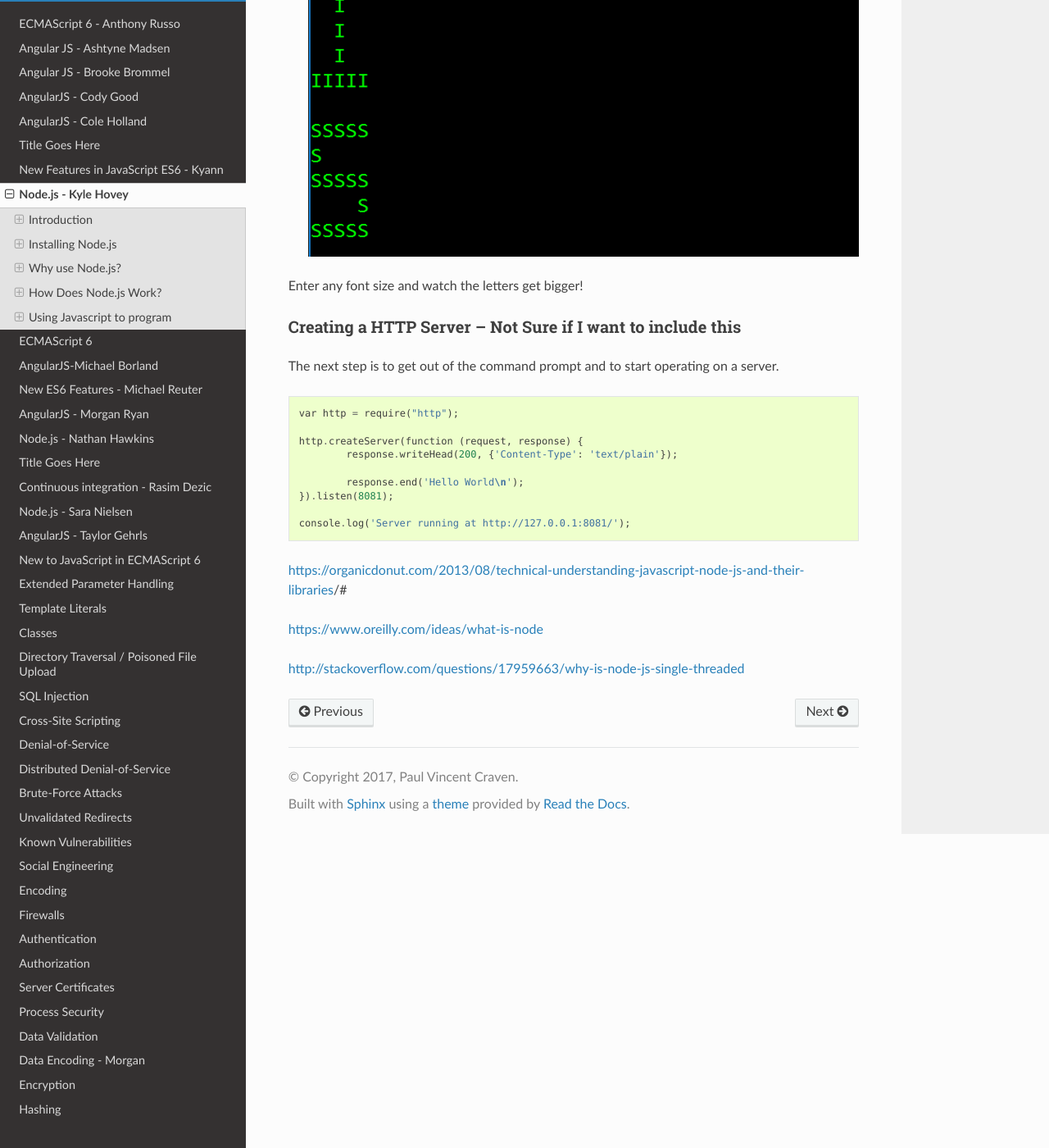
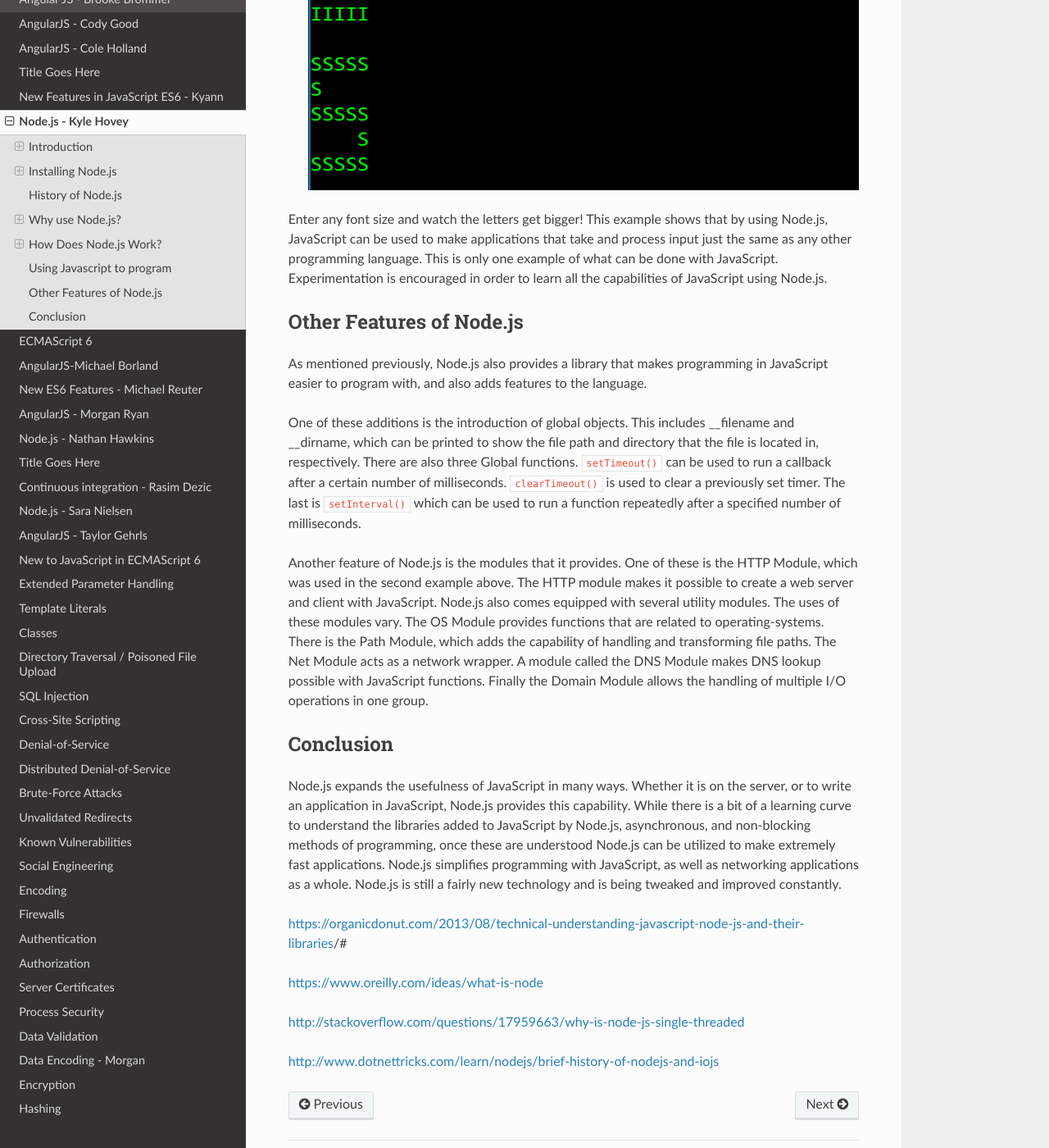
Before and after one commit to pvcraven/2017_web_security, a Sphinx documentation site: the page built from source/final/kyle/index.rst, in a window 1280 px wide and 1400 px high, scrolled down 7547 px. Shown: the whole window at 82% size. Built offline with Sphinx 7.4.7 and the Read the Docs theme 2.0.0, drawn with Linux system fonts in a browser that asks for light colours; some of the changed text lies outside the part shown.

Commit message:
Adding content to tutorial. Need to do citations.

```diff
--- a/source/final/kyle/index.rst
+++ b/source/final/kyle/index.rst
@@ -40,6 +40,14 @@
 the node.js module is used to execute it. To test the installation open the
 command prompt and navigate to the directory where main.js is saved. Then type
 ``node main.js`` and hit enter. "Hello, World!" should appear.
+
+History of Node.js
+------------------
+Node.js was started by Ryan Dahl and a team of other developers that worked for
+a company named Joyent. The first release in 2009 only supported Linux, but
+since then Node.js has been expanded to be cross platform, supporting OS X,
+Microsoft Windows, and Linux. Node.js is now under the care of The Node.js
+Foundation which guides the development and release of Node.js.
 
 Why use Node.js?
 ----------------
@@ -114,10 +122,15 @@
 How Does Node.js Work?
 ----------------------
 
-Node.js uses what is called asynchronous event-driven, non-blocking runtime.
-There is quite obviously a lot of explaination for that phrase to make any sense
-to the average listener, so the next few sections will hopefully provide some
-clarity.
+The code is executed using Google Chrome's V8 JavaScript Engine, and that helps
+Node.js execute code very efficiently. This, however, is not the only feature of
+Node.js that make it a good choice for building applications. Node.js is also
+single threaded, but the non-blocking nature of Node.js (which will be
+explained in a later section) enables it to serve a much larger number of
+requests than traditional servers. Node.js uses what is called asynchronous
+event-driven, non-blocking runtime. There is obviously a lot of explaination for
+that phrase to make any sense to the average listener, so the next few sections
+will hopefully provide some clarity.
 
 Asynchronous Event-Driven Programming
 ^^^^^^^^^^^^^^^^^^^^^^^^^^^^^^^^^^^^^
@@ -311,31 +324,56 @@
 	    console.log(output);
 	  });
 
-Nothing happened? Enter a number into the command prompt.
+Nothing happened? Type a number into the command prompt and hit Enter.
 
 	.. image :: img/PrintCIS.PNG
 
-Enter any font size and watch the letters get bigger!
+Enter any font size and watch the letters get bigger! This example shows that
+by using Node.js, JavaScript can be used to make applications that take and
+process input just the same as any other programming language. This is only one
+example of what can be done with JavaScript. Experimentation is encouraged in
+order to learn all the capabilities of JavaScript using Node.js.
 
+Other Features of Node.js
+-------------------------
 
-Creating a HTTP Server -- Not Sure if I want to include this
-^^^^^^^^^^^^^^^^^^^^^^
+As mentioned previously, Node.js also provides a library that makes programming
+in JavaScript easier to program with, and also adds features to the language.
 
-The next step is to get out of the command prompt and to start operating on a
-server. ::
-	var http = require("http");
+One of these additions is the introduction of global objects. This includes
+__filename and __dirname, which can be printed to show the file path and
+directory that the file is located in, respectively. There are also three Global
+functions. ``setTimeout()`` can be used to run a callback after a certain number
+of milliseconds. ``clearTimeout()`` is used to clear a previously set timer. The
+last is ``setInterval()`` which can be used to run a function repeatedly after
+a specified number of milliseconds.
 
-	http.createServer(function (request, response) {
-		response.writeHead(200, {'Content-Type': 'text/plain'});
+Another feature of Node.js is the modules that it provides. One of these is the
+HTTP Module, which was used in the second example above. The HTTP module makes
+it possible to create a web server and client with JavaScript. Node.js also
+comes equipped with several utility modules. The uses of these modules vary.
+The OS Module provides functions that are related to operating-systems. There is
+the Path Module, which adds the capability of handling and transforming file
+paths. The Net Module acts as a network wrapper. A module called the DNS Module
+makes DNS lookup possible with JavaScript functions. Finally the Domain Module
+allows the handling of multiple I/O operations in one group.
 
-		response.end('Hello World\n');
-	}).listen(8081);
+Conclusion
+----------
 
-	console.log('Server running at http://127.0.0.1:8081/');
-
+Node.js expands the usefulness of JavaScript in many ways. Whether it is on the
+server, or to write an application in JavaScript, Node.js provides this
+capability. While there is a bit of a learning curve to understand the libraries
+added to JavaScript by Node.js, asynchronous, and non-blocking methods of
+programming, once these are understood Node.js can be utilized to make extremely
+fast applications. Node.js simplifies programming with JavaScript, as well
+as networking applications as a whole. Node.js is still a fairly new technology
+and is being tweaked and improved constantly.
 
 https://organicdonut.com/2013/08/technical-understanding-javascript-node-js-and-their-libraries/#
 
 https://www.oreilly.com/ideas/what-is-node
 
 http://stackoverflow.com/questions/17959663/why-is-node-js-single-threaded
+
+http://www.dotnettricks.com/learn/nodejs/brief-history-of-nodejs-and-iojs
```
Also changed, not shown: source/final/kyle/img/nodejslogo.jpg.
